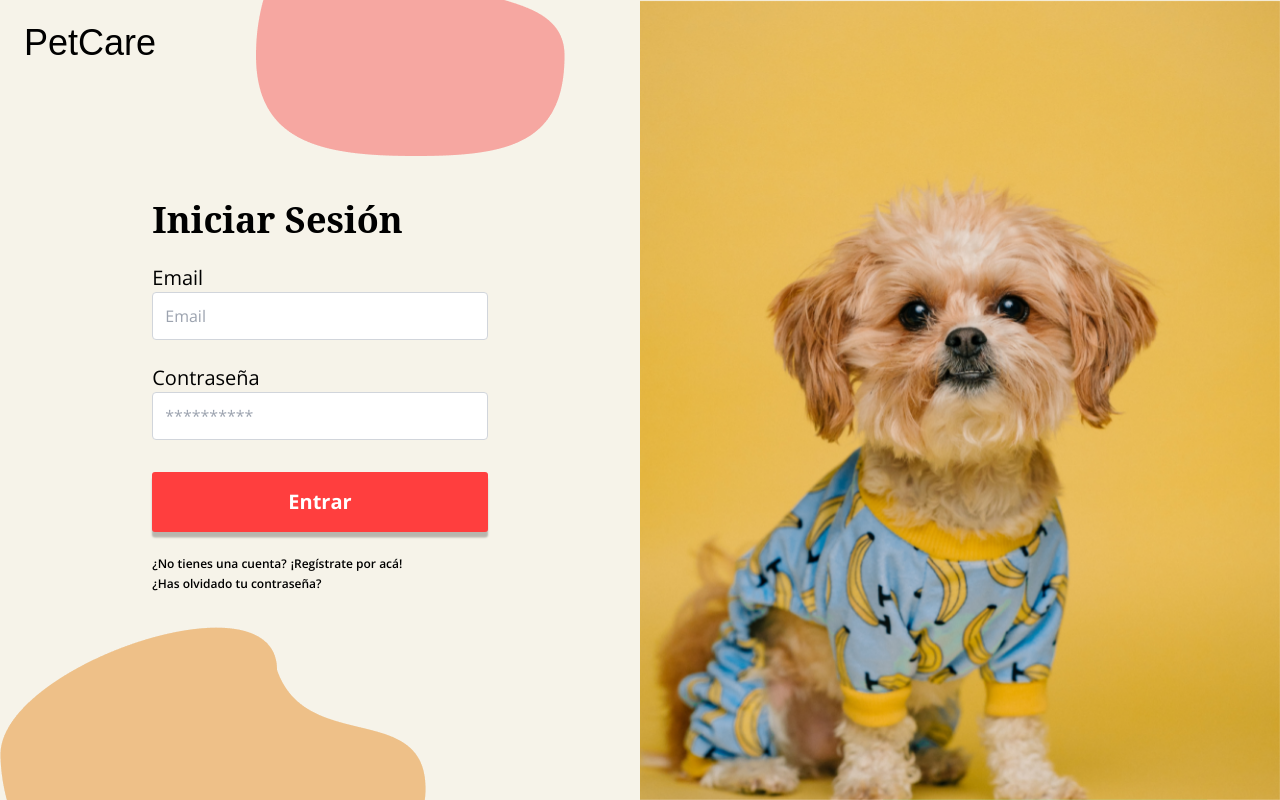
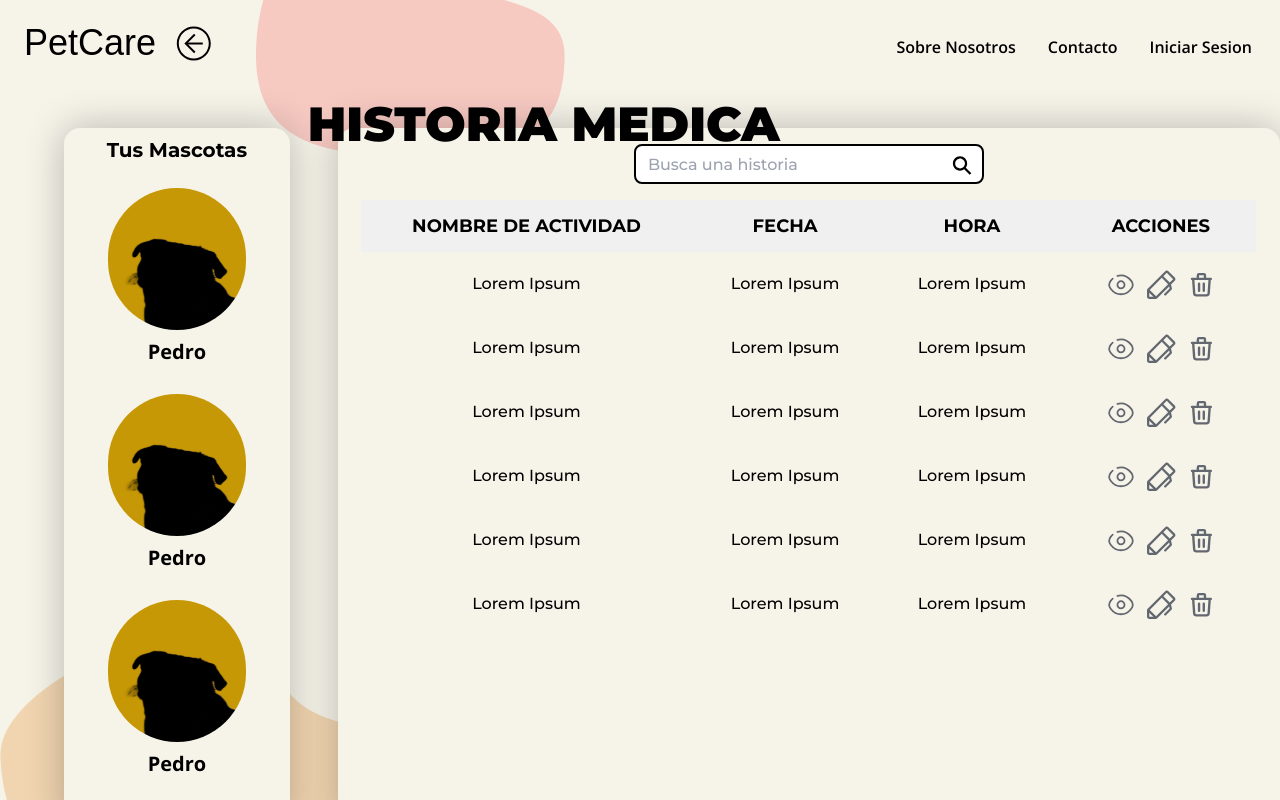
Before and after one commit to No-Country/C14-53-T-NODE-REACT, a React (Vite) app in the folder frontend-nocountry/app-mascotas/: page /medicalrecords in a window 1280 px wide. Before the commit this address led to /login. Built offline with nearby package versions, Linux system fonts and the light colour scheme; a web font is replaced by a local one.

Commit message:
basic screen

```diff
--- a/frontend-nocountry/app-mascotas/src/App.css
+++ b/frontend-nocountry/app-mascotas/src/App.css
@@ -10,6 +10,7 @@ body {
 
 #root{
   position: relative;
+overflow: hidden;
 }
 
 
--- a/frontend-nocountry/app-mascotas/src/App.tsx
+++ b/frontend-nocountry/app-mascotas/src/App.tsx
@@ -17,7 +17,7 @@ import { useGlobalStore } from './store/globalStore'
 import { MedicalRecords } from './pages/MedicalRecords'
 
 function App() {
-  const isAuth = useGlobalStore(state => state.isAuth)
+  // const isAuth = useGlobalStore(state => state.isAuth)
 
   return (
     <Router>
@@ -26,19 +26,19 @@ function App() {
           <Navbar></Navbar>
 
           <Routes>
-            <Route element={<ProtectedRouteAfterLogin isAllowed={isAuth} />}>
+            {/* <Route element={<ProtectedRouteAfterLogin isAllowed={isAuth} />}> */}
             <Route path='/' element={<HomePage />} />
             <Route path='/login' element={<Login />} />
             <Route path='/register' element={<Register />} />
-            </Route>
+            {/* </Route> */}
 
-            <Route element={<ProtectedRoute isAllowed={isAuth} />}>
+            {/* <Route element={<ProtectedRoute isAllowed={isAuth} />}> */}
             <Route path='/calendar' element={<MyCalendar />} />
             <Route path='/mypets' element={<MyPets />} />
             <Route path='/medicalrecords' element={<MedicalRecords />} />
             <Route path='/dashboard' element={<Dashboard />} />
             <Route path='/profile' element={<Profile />} />
-            </Route>
+            {/* </Route> */}
 
             <Route path='*' element={<PageNotFound />}></Route>
           </Routes>
--- a/frontend-nocountry/app-mascotas/src/components/Dashboard.tsx
+++ b/frontend-nocountry/app-mascotas/src/components/Dashboard.tsx
@@ -62,12 +62,13 @@ const Dashboard = () => {
                 </a>
               </div>
               <div className='flex flex-col'>
-                <a href='#' className='text-center group'>
+
+                <Link to='/medicalrecords' className='text-center group'>
                   <div className='overflow-hidden rounded-[20px] mb-4 shadow-3xl'>
                     <img className='transition-transform group-hover:scale-105' src='./img/dashboard-img-03.png' alt='Icono Cumpleaños' />
                   </div>
                   <p className='font-bold group-hover:underline font-montserrat'>Historial Clinico</p>
-                </a>
+                </Link>
               </div>
               <div className='flex flex-col'>
                 <Link to='/mypets' className='text-center group'>
--- a/frontend-nocountry/app-mascotas/src/components/Pets/PetAvatar.tsx
+++ b/frontend-nocountry/app-mascotas/src/components/Pets/PetAvatar.tsx
@@ -1,4 +1,4 @@
-export const PetAvatar = ({ img, name, fn }: { img: string; name: string, fn?: any }) => {
+export const PetAvatar = ({ img, name, fn }: { img: string | null; name: string, fn?: any }) => {
   if (img === null) {
     img = './img/anonym-pet.jpeg'
   }
--- a/frontend-nocountry/app-mascotas/src/pages/MedicalRecords.tsx
+++ b/frontend-nocountry/app-mascotas/src/pages/MedicalRecords.tsx
@@ -1,35 +1,46 @@
 
 import { PetAvatarSkeleton } from "../components/skeletons/PetAvatarSkeleton"
+import { useGlobalStore } from "../store/globalStore"
 import { PetAvatar } from "../components/Pets/PetAvatar"
-import { useGlobalStore } from "../store/globalStore"
 export const MedicalRecords = () => {
 
 
   const MyPets = useGlobalStore(state => state.pets)
 
   return (
-    <section className="flex h-screen w-screen relative z-30 jusfify-center items-center gap-12">
+    <section className="flex flex-col lg:flex-row h-[100vh] overflow-x-hidden overflow-y-hidden top-20 w-screen  relative z-30 items-center lg:items-start lg:gap-12 gap-4 ">
 
-      <div className='containerbox w-[280px] hidden lg:flex ml-80 rounded-2xl  '>
-        <div className='h-[150px] md:w-[180px] md:min-h-[500px] text-center md:pt-5 lg:min-w-[270px] 2xl:h-[800px] overflow-auto'>
-          <p className='text-[15px] my-2 md:mb-5 md:text-xl font-bold font-montserrat'>Tus Mascotas</p>
-          <div className='flex justify-center gap-3 md:gap-7 md:grid'>
-            {MyPets ? MyPets?.slice(0, 6).map((pet: any, index: any) => <PetAvatar fn={null} key={index} img={pet.image} name={pet.name}></PetAvatar>) : <PetAvatarSkeleton />
-            }
+
+      <div className='containerbox w-[90%]  lg:w-auto  lg:ml-8  lg:mt-6 xl:mt-12 xl:ml-16  lg:flex  rounded-2xl  '>
+        <div className='pb-3  text-center   lg:h-[600px] xl:h-[700px] overflow-auto'>
+          <p className='text-lg my-2 lg:mb-5 lg:text-xl font-bold font-montserrat'>Tus Mascotas</p>
+          <div className='flex justify-center gap-3 lg:gap-7 lg:grid px-6'>
+            <PetAvatar name={"Pedro"} fn={null} img={null}></PetAvatar>
+            <PetAvatar name={"Pedro"} fn={null} img={null}></PetAvatar>
+            <PetAvatar name={"Pedro"} fn={null} img={null}></PetAvatar>
+            <PetAvatar name={"Pedro"} fn={null} img={null}></PetAvatar>
+
+            {/* {MyPets ? MyPets?.slice(0, 6).map((pet: any, index: any) => <PetAvatar fn={null} key={index} img={pet.image} name={pet.name}></PetAvatar>) : <PetAvatarSkeleton /> */}
+            {/* } */}
           </div>
         </div>
       </div>
 
 
 
-      <div className="containerbox w-[120vh] h-[800px] relative text-montserrat">
-        <h1 className="text-[48px] font-black uppercase absolute top-[-37px] left-[-30px]">Historia medica</h1>
-        <div className="pt-8 overflow-x-hidden overflow-y-auto mt-[-x] md:mt-0    xl:w-[95%]">
+      <div className="containerbox xl:mt-12 h-[380px] lg:mt-6 2xl:ml-12 md:h-[500px] w-[90%] lg:w-[75%] py-2 xl:w-[120vh] flex flex-col items-center lg:h-[600px] xl:h-[700px] relative text-montserrat">
+        <h1 className=" text-lg  lg:text-3xl xl:text-[48px] font-black lg:uppercase lg:absolute lg:left-[-25px] lg:top-[-20px] xl:top-[-22px] xl:left-[-30px]">Historia medica</h1>
+        <div className="relative my-2 ">
+          <input type="text" placeholder="Busca una historia" className="rounded-md lg:rounded-lg border-2 h-10 w-full lg:w-[350px] py-2 px-3  focus:outline-none" />
+          <img className="absolute right-3 top-3 scale-150 " src="./img/search-icon.svg" alt="search-icon" />
+        </div>
 
 
-          <table className="w-full text-center text-gray-500 dark:text-gray-400">
+        <div className="pt-2 overflow-x-hidden overflow-y-auto  md:mt-0    xl:w-[95%]">
 
-            <thead className="text-[10px]  lg:text-lg text-gray-700 uppercase bg-gray-50 dark:bg-gray-700 bg-[#F0F0F1] w-[99%]">
+          <table className="w-full text-center text-gray-500 ">
+
+            <thead className="text-[10px]  lg:text-lg text-gray-700 uppercase bg-gray-50 bg-[#F0F0F1] w-[99%]">
               <tr>
                 <th scope="col" className="md:px-6 py-3">
                   Nombre de Actividad
@@ -43,16 +54,25 @@ export const MedicalRecords = () => {
                 <th scope="col" className="md:px-6 py-3 hidden lg:block">
                   Acciones
                 </th>
+                <th scope="col" className="hidden ">
+
+                  <div className="relative ">
+                    <input type="text" placeholder="Busca una actividad" className="rounded-md lg:rounded-lg border-2 h-10 w-full lg:w-[350px] py-2 px-3  focus:outline-none" />
+                    <img className="absolute right-3 top-3 scale-150 " src="./img/search-icon.svg" alt="search-icon" />
+                  </div>
 
 
+                </th>
+
               </tr>
+
             </thead>
             <tbody>
 
 
 
-              <tr className="bg-white bg-black/39  dark:bg-gray-800 text-[9px] md:text-[1rem]">
-                <th scope="row" className="px-6 py-4 text-   font-medium text-gray-900 whitespace-nowrap dark:text-white">
+              <tr className="bg-white bg-black/39  text-[9px] md:text-[1rem]">
+                <th scope="row" className="px-6 py-4 text-   font-medium text-gray-900 whitespace-nowrap ">
                   Lorem Ipsum
                 </th>
                 <td className="px-2 md:px-6 py-4">
@@ -280,6 +300,35 @@ export const MedicalRecords = () => {
             </tbody>
           </table>
         </div>
+
+      </div>
+      <div className="flex justify-center gap-3 md:justify-around   mobilepanel   h-[70px] w-[55%] lg:hidden rounded-xl  shadow-[0_0_38px_0_rgba(0,0,0,0.25)] bg-[#F6F3E9]">
+
+        <button >
+          <svg width="48" height="48" viewBox="0 0 11 12" fill="none" xmlns="http://www.w3.org/2000/svg">
+            <g clip-path="url(#clip0_455_3297)">
+              <path d="M4.16014 2.94945C4.59055 2.81301 5.03952 2.74416 5.49104 2.74538C7.34633 2.74538 8.60891 3.85447 9.36176 4.83224C9.73885 5.3229 9.9274 5.56734 9.9274 6.29446C9.9274 7.02202 9.73885 7.26647 9.36176 7.75668C8.60891 8.73446 7.34633 9.84355 5.49104 9.84355C3.63576 9.84355 2.37317 8.73446 1.62032 7.75668C1.24323 7.26691 1.05469 7.02158 1.05469 6.29446C1.05469 5.5669 1.24323 5.32246 1.62032 4.83224C1.85029 4.53177 2.10638 4.25222 2.38559 3.99687" stroke="#636870" stroke-width="0.665453" stroke-linecap="round" />
+              <path d="M6.82295 6.29453C6.82295 6.64751 6.68273 6.98603 6.43313 7.23562C6.18354 7.48522 5.84502 7.62544 5.49204 7.62544C5.13906 7.62544 4.80054 7.48522 4.55095 7.23562C4.30135 6.98603 4.16113 6.64751 4.16113 6.29453C4.16113 5.94155 4.30135 5.60303 4.55095 5.35344C4.80054 5.10384 5.13906 4.96362 5.49204 4.96362C5.84502 4.96362 6.18354 5.10384 6.43313 5.35344C6.68273 5.60303 6.82295 5.94155 6.82295 6.29453Z" stroke="#636870" stroke-width="0.665453" />
+            </g>
+            <defs>
+              <clipPath id="clip0_455_3297">
+                <rect width="10.6473" height="10.6473" fill="white" transform="translate(0.167969 0.970947)" />
+              </clipPath>
+            </defs>
+          </svg>
+        </button>
+        <button>
+          <svg width="48" height="48" viewBox="0 0 11 12" fill="none" xmlns="http://www.w3.org/2000/svg">
+            <path d="M10.6487 3.59912L8.26965 1.2205C8.19056 1.14138 8.09665 1.07862 7.9933 1.0358C7.88995 0.992986 7.77918 0.970947 7.66731 0.970947C7.55544 0.970947 7.44466 0.992986 7.34131 1.0358C7.23796 1.07862 7.14406 1.14138 7.06496 1.2205L0.500649 7.78514C0.421213 7.86395 0.358234 7.95776 0.315373 8.06113C0.272511 8.1645 0.250623 8.27535 0.250981 8.38725V10.7664C0.250981 10.9923 0.340718 11.209 0.500452 11.3687C0.660186 11.5285 0.876831 11.6182 1.10273 11.6182H3.48177C3.59366 11.6186 3.70451 11.5967 3.80787 11.5538C3.91123 11.5109 4.00504 11.448 4.08385 11.3685L8.53795 6.91472L8.72321 7.65471L6.76419 9.6133C6.68428 9.69314 6.63936 9.80146 6.63931 9.91443C6.63926 10.0274 6.68408 10.1358 6.76392 10.2157C6.84376 10.2956 6.95208 10.3405 7.06504 10.3406C7.178 10.3406 7.28636 10.2958 7.36627 10.2159L9.49564 8.08646C9.54772 8.03447 9.58544 7.96988 9.60513 7.89897C9.62481 7.82806 9.62579 7.75326 9.60796 7.68186L9.24064 6.21199L10.6487 4.80387C10.7278 4.72478 10.7906 4.63087 10.8334 4.52751C10.8762 4.42415 10.8982 4.31337 10.8982 4.2015C10.8982 4.08962 10.8762 3.97884 10.8334 3.87549C10.7906 3.77213 10.7278 3.67822 10.6487 3.59912ZM1.10273 9.23904L2.63002 10.7664H1.10273V9.23904ZM3.65797 10.5902L1.27893 8.21104L5.78734 3.7024L8.16638 6.08156L3.65797 10.5902ZM8.76846 5.47945L6.38995 3.10029L7.66757 1.82261L10.0461 4.20177L8.76846 5.47945Z" fill="#636870" />
+          </svg>
+        </button>
+        <button>
+          <svg width="48" height="48" viewBox="0 0 11 12" fill="none" xmlns="http://www.w3.org/2000/svg">
+            <path d="M8.76391 4.0763L8.37913 9.46314C8.34597 9.92746 7.95961 10.2872 7.49412 10.2872H3.8228C3.3573 10.2872 2.97095 9.92746 2.93779 9.46314L2.55301 4.0763M4.77119 5.85084V8.51266M6.54573 5.85084V8.51266M6.98937 4.0763V2.74539C6.98937 2.50038 6.79074 2.30176 6.54573 2.30176H4.77119C4.52618 2.30176 4.32755 2.50038 4.32755 2.74539V4.0763M2.10938 4.0763H9.20754" stroke="#636870" stroke-width="0.887271" stroke-linecap="round" stroke-linejoin="round" />
+          </svg>
+        </button>
+
+
       </div>
     </section>
   )
```
Also changed, not shown: 1 other file (tests, documents, lock files or other folders). Lines whose indentation alone changed are shown as unchanged.
